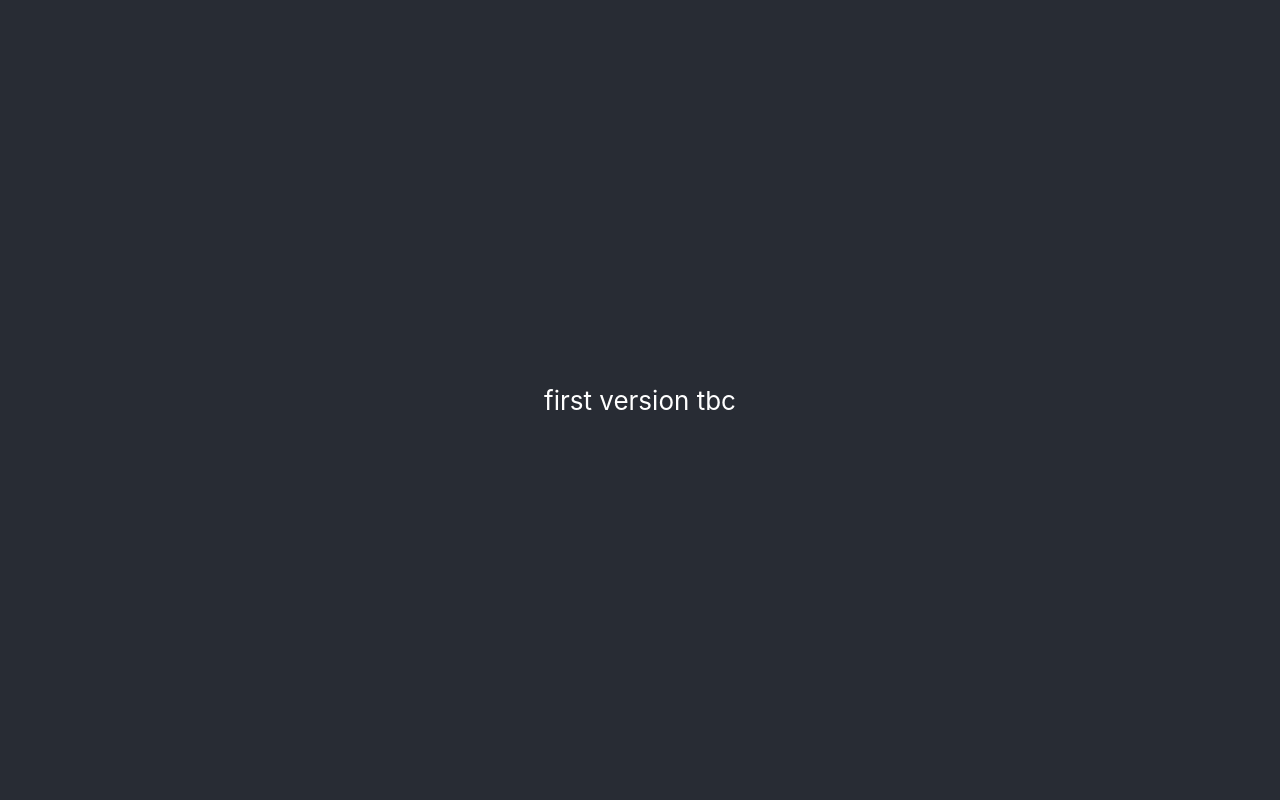
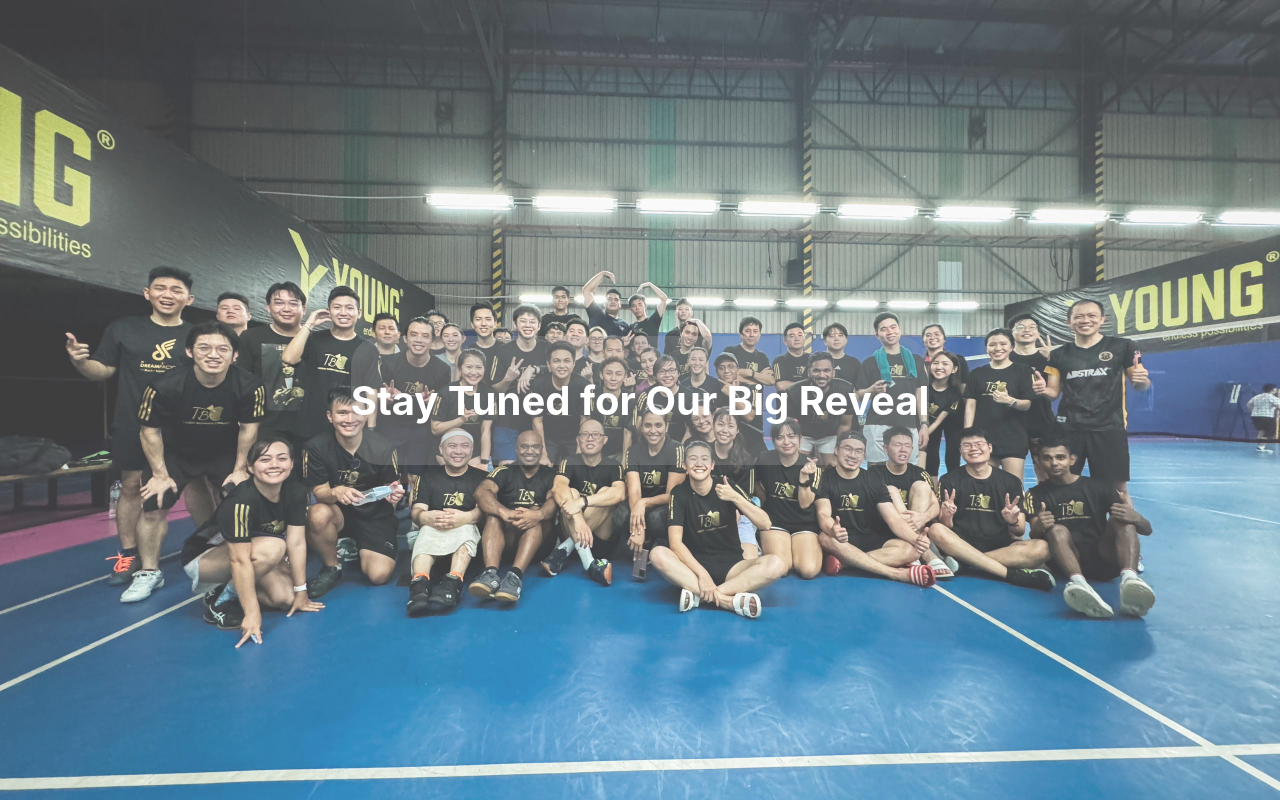
Before and after one commit to geoffreyTeoh/tbc-frontend, a React (Create React App) app: page / in a window 1280 px wide. Built offline with nearby package versions, Linux system fonts and the light colour scheme.

Commit message:
change banner

```diff
--- a/src/App.css
+++ b/src/App.css
@@ -13,15 +13,36 @@
   }
 }
 
-.App-header {
-  background-color: #282c34;
+.tbc-app-header {
+  background-size: cover;
+  background-position: center;
+
   min-height: 100vh;
   display: flex;
   flex-direction: column;
   align-items: center;
   justify-content: center;
   font-size: calc(10px + 2vmin);
-  color: white;
+  opacity: 0.8;
+
+  .overlay {
+    position: relative;
+    background-color: rgba(141, 141, 141, 0.3); /* Adjust the opacity (0.5 for 50% opacity) */
+    border-radius: 30px;
+    height: 100%;
+    font-size: 50px;
+    display: flex;
+    flex-direction: column;
+    justify-content: center;
+    align-items: center;
+    text-align: center;
+  }
+
+  .overlay p {
+    font-size: 40px; /* Adjust the font size as needed */
+    font-weight: bold; /* Adjust the font weight as needed */
+    color: white
+  }
 }
 
 .App-link {
--- a/src/App.js
+++ b/src/App.js
@@ -1,11 +1,13 @@
-import logo from './logo.svg';
 import './App.css';
+import tbcphoto from './tbcphoto.png';
 
 function App() {
   return (
     <div className="App">
-      <header className="App-header">
-        first version tbc
+      <header className="tbc-app-header" style={{ backgroundImage: `url(${tbcphoto})`}}>
+        <div className="overlay">
+          <p>Stay Tuned for Our Big Reveal</p>
+        </div>
       </header>
     </div>
   );
```
Also changed, not shown: src/tbcphoto.png (added).
